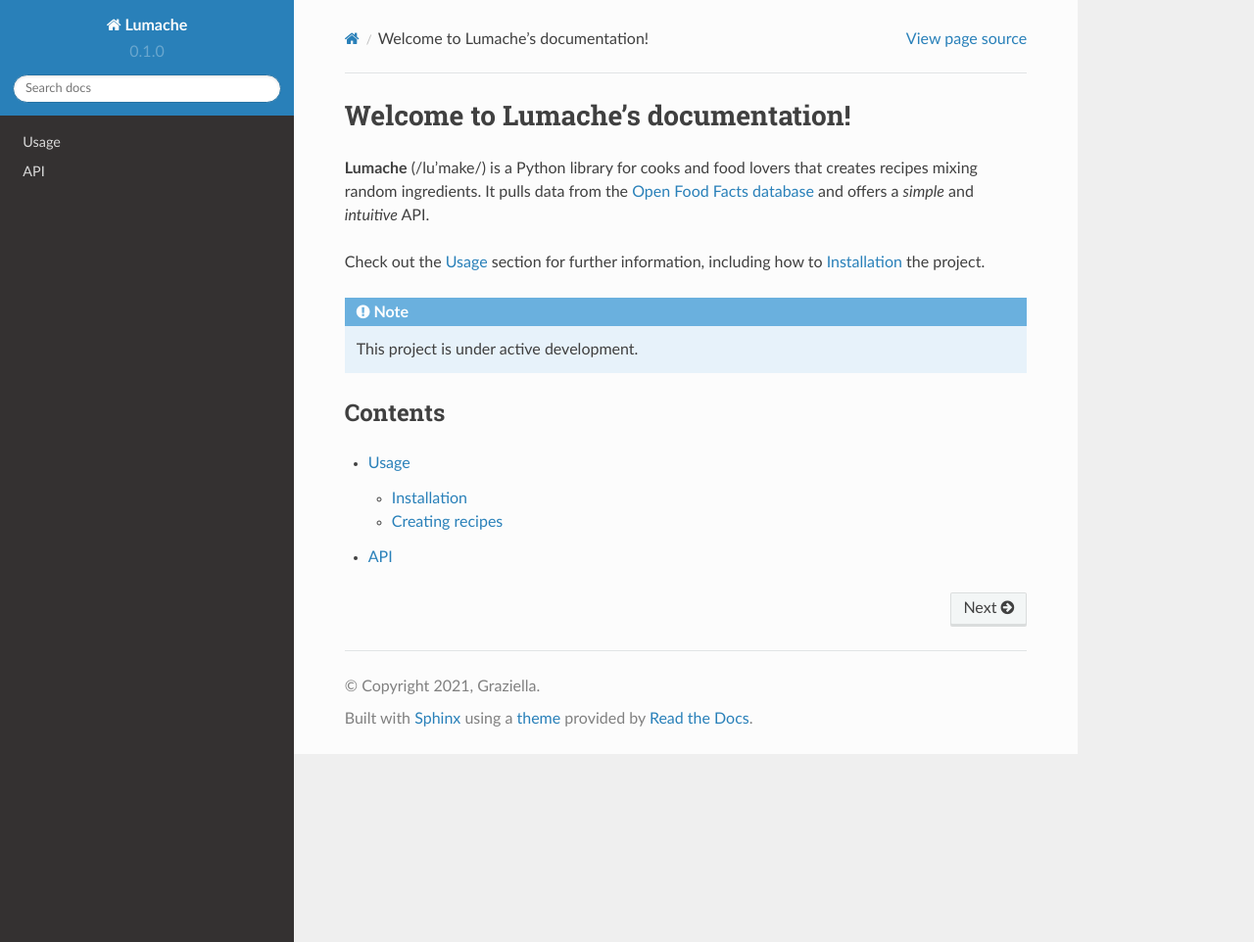
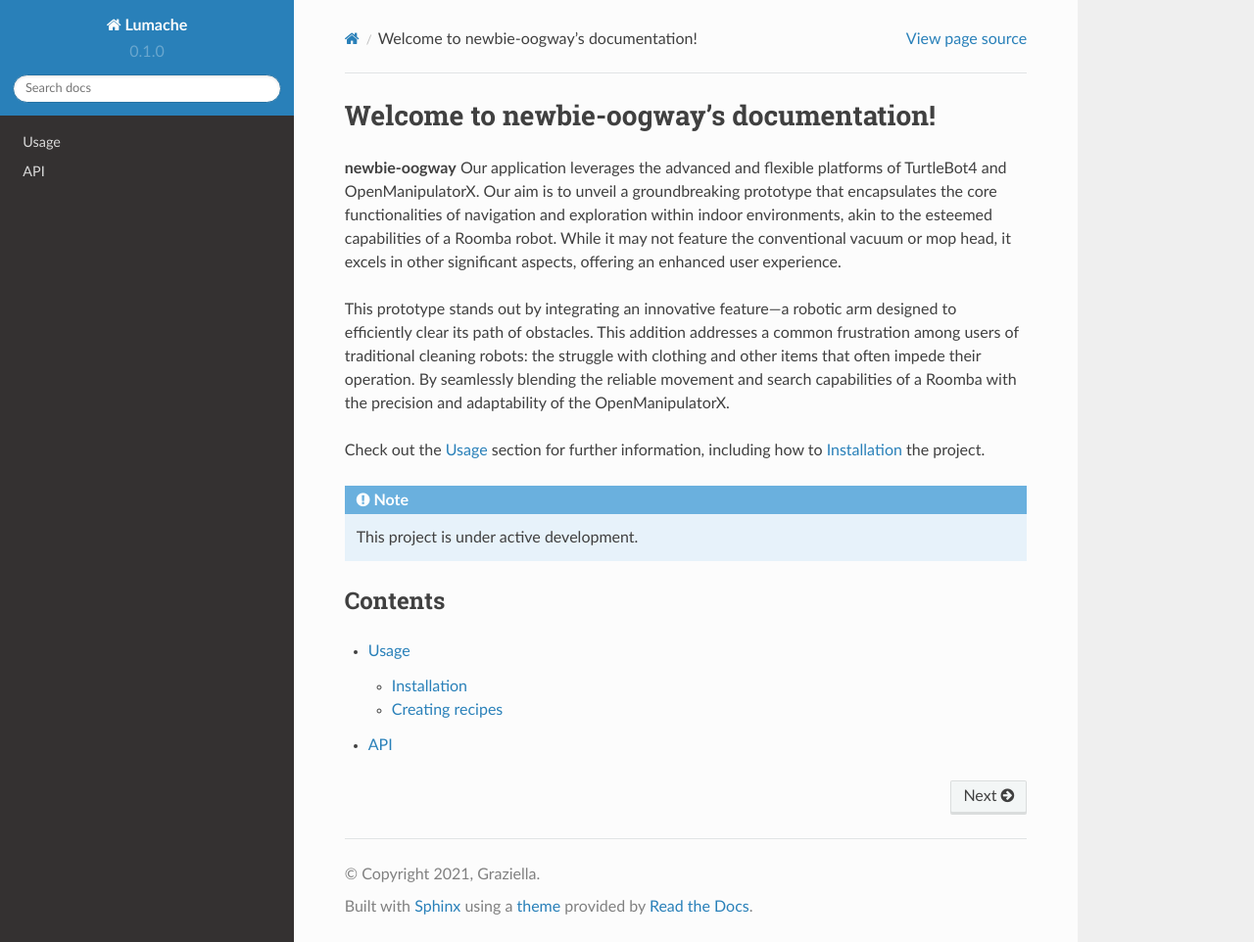
Before and after one commit to stevenleon99/Newbie_Oogway, a Sphinx documentation site: the page built from docs/source/index.rst, in a window 1280 px wide and 962 px high. Shown: the whole window at 98% size. Built offline with Sphinx 7.4.7 and the Read the Docs theme 2.0.0, drawn with Linux system fonts in a browser that asks for light colours.

Commit message:
On branch main Your branch is up to date with 'origin/main'.
Changes to be committed:
	modified:   README.rst
	modified:   docs/source/index.rst

```diff
--- a/README.rst
+++ b/README.rst
@@ -7,3 +7,8 @@
 Read the tutorial here:
 
 https://docs.readthedocs.io/en/stable/tutorial/
+
+
+Project dashboard:
+
+https://readthedocs.org/projects/newbie-oogway/
--- a/docs/source/index.rst
+++ b/docs/source/index.rst
@@ -1,10 +1,15 @@
-Welcome to Lumache's documentation!
+Welcome to newbie-oogway's documentation!
 ===================================
 
-**Lumache** (/lu'make/) is a Python library for cooks and food lovers
-that creates recipes mixing random ingredients.
-It pulls data from the `Open Food Facts database <https://world.openfoodfacts.org/>`_
-and offers a *simple* and *intuitive* API.
+**newbie-oogway** Our application leverages the advanced and flexible platforms of TurtleBot4 and OpenManipulatorX.
+Our aim is to unveil a groundbreaking prototype that encapsulates the core functionalities of navigation and exploration
+within indoor environments, akin to the esteemed capabilities of a Roomba robot. While it may not feature the conventional
+vacuum or mop head, it excels in other significant aspects, offering an enhanced user experience.
+
+This prototype stands out by integrating an innovative feature—a robotic arm designed to efficiently clear its path of
+obstacles. This addition addresses a common frustration among users of traditional cleaning robots: the struggle with
+clothing and other items that often impede their operation. By seamlessly blending the reliable movement and search
+capabilities of a Roomba with the precision and adaptability of the OpenManipulatorX.
 
 Check out the :doc:`usage` section for further information, including
 how to :ref:`installation` the project.
```
